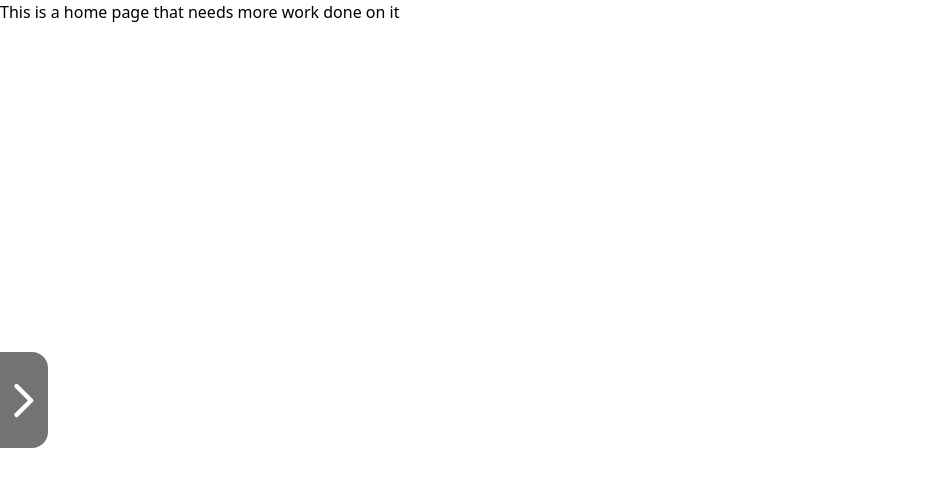
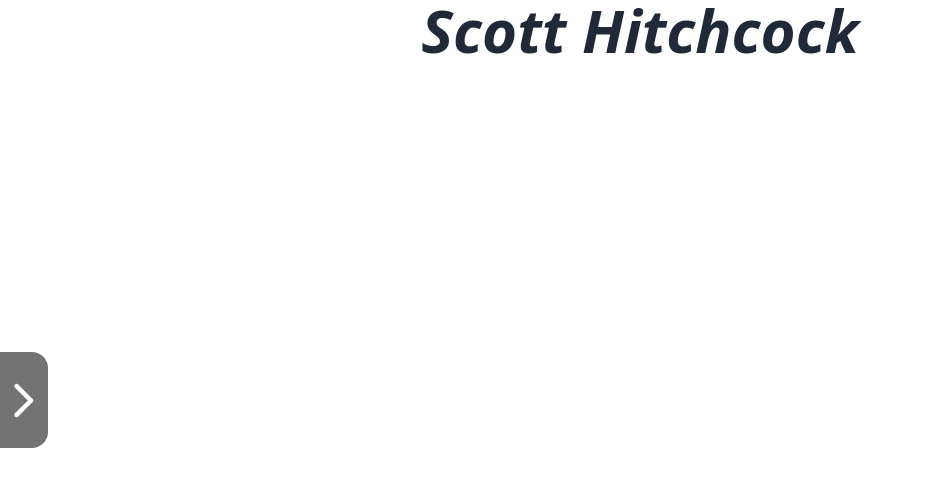
Before and after one commit to scotthitch/s-hitchcock-website, a Vue app: page / in a window 1280 px wide. Shown: the top 486 px of the page, without its empty margins (0-925 px from the left). Built offline with nearby package versions, Linux system fonts and the light colour scheme.

Commit message:
feat: add very basic homescreen

```diff
--- a/src/views/HomeView.vue
+++ b/src/views/HomeView.vue
@@ -1,7 +1,11 @@
-<script setup lang="ts">
-
-</script>
+<script setup lang="ts"></script>
 
 <template>
-    <div>This is a home page that needs more work done on it</div>
+    <div>
+        <div class="w-100svw text-gray-800 text-center text-6xl font-bold italic">
+            Scott Hitchcock
+        </div>
+    </div>
 </template>
+
+<style></style>
```
